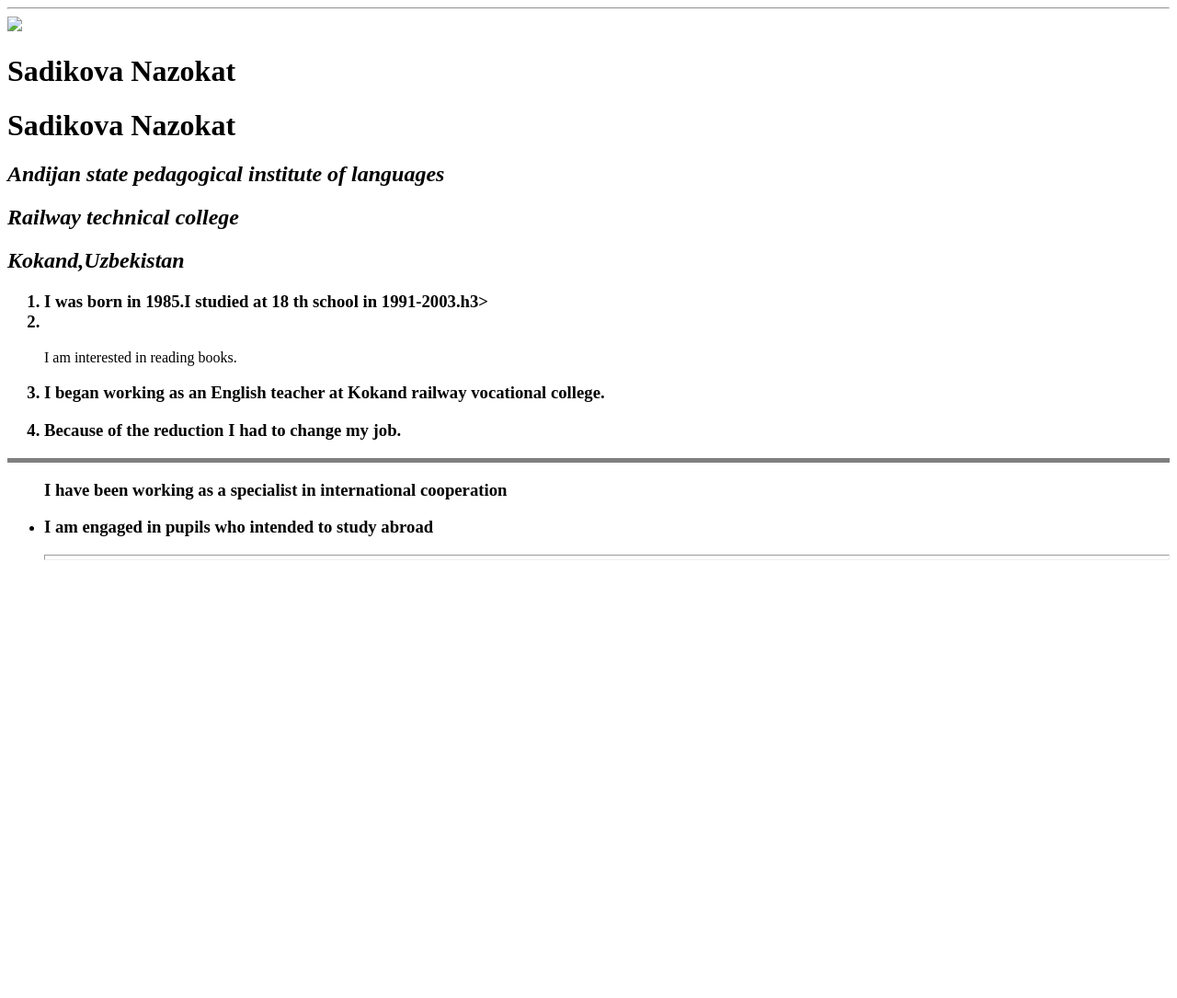
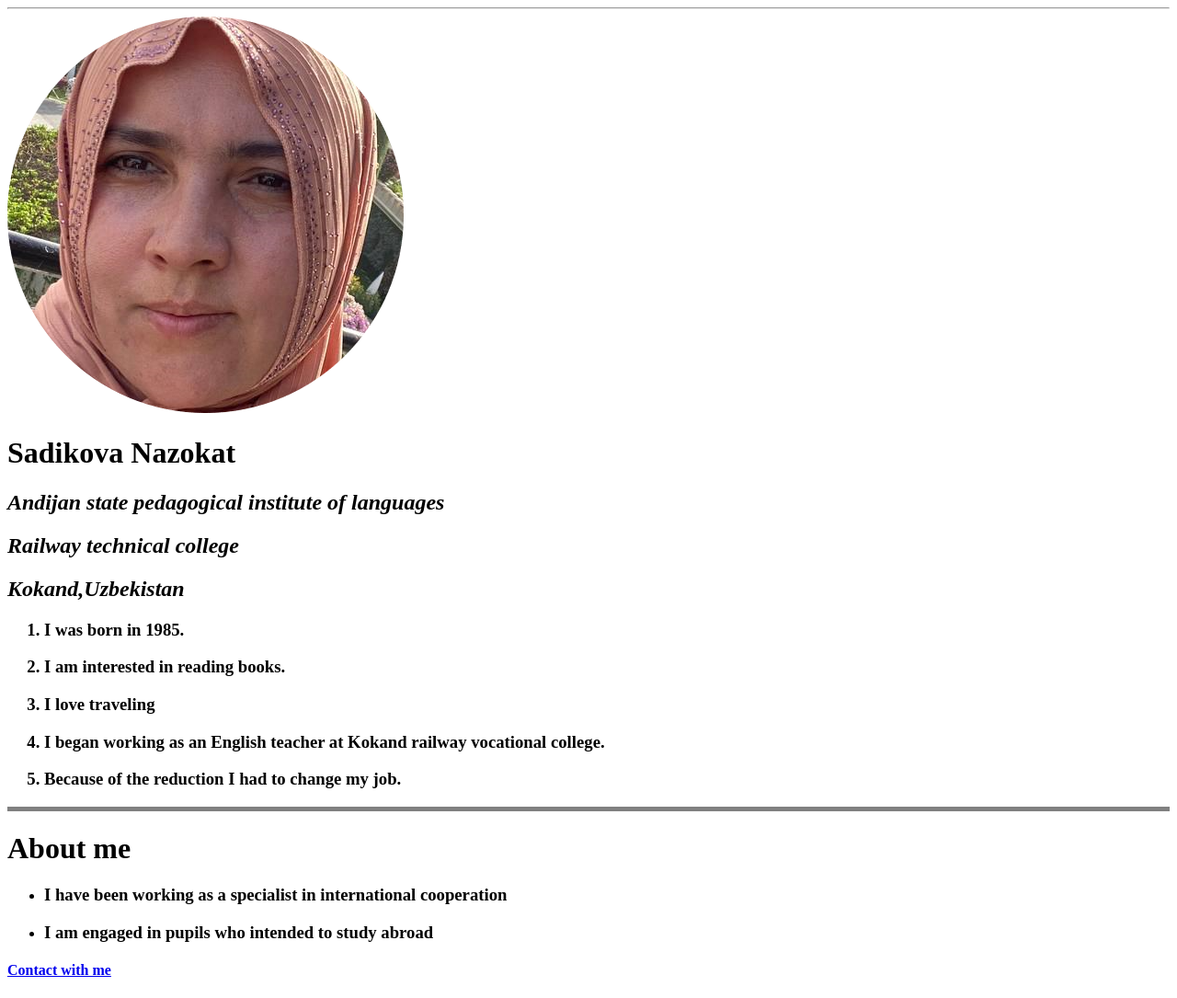
Before and after one commit to ummusodiq/saxsiy-web-sayt, a plain HTML site: page index.html in a window 1280 px wide. Shown: the whole page at 92% size. Before the commit the page ends 800 px from the top, so only its background shows below. Drawn offline with Linux system fonts and the light colour scheme.

Commit message:
Add files via upload

```diff
--- a/index.html
+++ b/index.html
@@ -8,22 +8,24 @@
     </head>
 <html>
 <body>
-    <img src="photo_2021-08-23_22-45-31-modified.png=""> <cellspacing>
-    </cellspacing>
-    <tr><h1>Sadikova Nazokat</h1></tr>
+    <img src="rasm 2.png">
 <h1>Sadikova Nazokat</h1>
 <h2><strong><em>Andijan state pedagogical institute of languages</em></strong></h2>
 <h2><strong><em>Railway technical college</em></strong></h2>
 <h2><strong><em>Kokand,Uzbekistan</em></strong></h2>
 <ol>
-    <h3><li>I was born in 1985.I studied at 18 th school in 1991-2003.h3><li></li>
-    </li></h3> I am interested in reading books.</li></h3>
+    <h3><li>I was born in 1985.</li></h3>
+    <h3><li> I am interested in reading books.</li></h3>
+    <h3><li>I love traveling</li></h3>
     <h3><li>I began working as an English teacher at Kokand railway vocational college.</li></h3>
-    <h3><li>Because of the reduction I had to change my job.</li></h3></ol>
+    <h3><li>Because of the reduction I had to change my job.</li></h3>
+</ol>
     <hr size="5" noshade="5">
+    <h1>About me</h1>
 <ul>
-</li><h3>I have been working as a specialist in international cooperation</h3>
+<li><h3>I have been working as a specialist in international cooperation</h3></li>
 <li><h3>I am engaged in pupils who intended to study abroad</h3></li>
-<hr size="6" no shade="6">
+</ul>
+<h4><a href="Contact with me.html">Contact with me</a></h4>
 </body>
 </html>
```
Also changed, not shown: Contact with me.html (added, +21 -0 lines), rasm 2.png (added).
